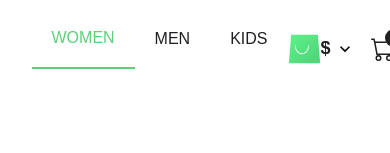
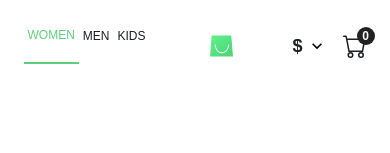
Before and after one commit to ChuksJoshuaa/Pavillion, a React (Vite) app: page / in a window 390 px wide. Shown: the top 153 px of the page. Built offline with nearby package versions, Linux system fonts and the light colour scheme.

Commit message:
WIP: Update Navbar Component

```diff
--- a/src/components/Navbar.tsx
+++ b/src/components/Navbar.tsx
@@ -14,16 +14,16 @@ const Navbar = () => {
   const [openModal, setOpenModal] = useState(false);
 
   return (
-    <div className="flex justify-between items-center p-3">
+    <div className="flex justify-between items-center px-1 md:px-3 py-3">
       <div className="flex justify-between items-center py-4">
         {category.map((item) => (
           <div key={item.id}>
             <h3
-              className={`pb-5 uppercase text-[16px] font-[400] leading-[120%] ${
+              className={`pb-5 uppercase text-[12px] md:text-[16px] font-[400] leading-[120%] ${
                 categoryType === item.id
                   ? "text-[#5ECE7B] border-b-2 border-[#5ECE7B]"
                   : "text-[#1D1F22]"
-              } px-5`}
+              } px-1 md:px-5`}
               onClick={() => dispatch(setCategoryType(item.id))}
             >
               {item.name}
@@ -34,8 +34,7 @@ const Navbar = () => {
 
       <div className="relative">
         <svg
-          width="33"
-          height="30"
+          className="w-[25px] md:w-[33px] h-[22px] md:h-[30px]"
           viewBox="0 0 33 30"
           fill="none"
           xmlns="http://www.w3.org/2000/svg"
--- a/src/index.css
+++ b/src/index.css
@@ -51,7 +51,7 @@ a {
 .main-container {
   display: grid;
   grid-template-columns: 1fr 1fr 1fr;
-  grid-gap: 10px;
+  grid-gap: 110px;
 }
 
 @media screen and (max-width: 1100px){
```
